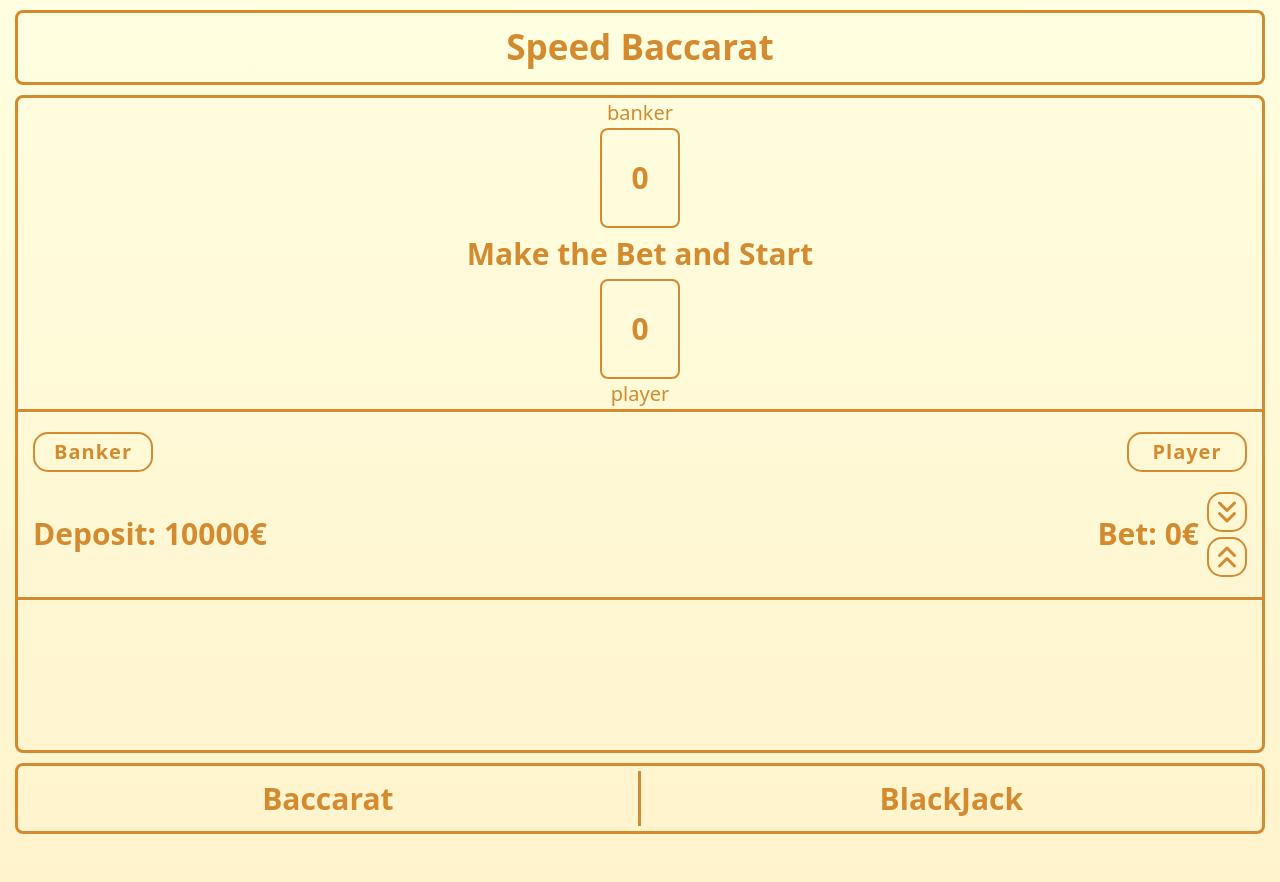
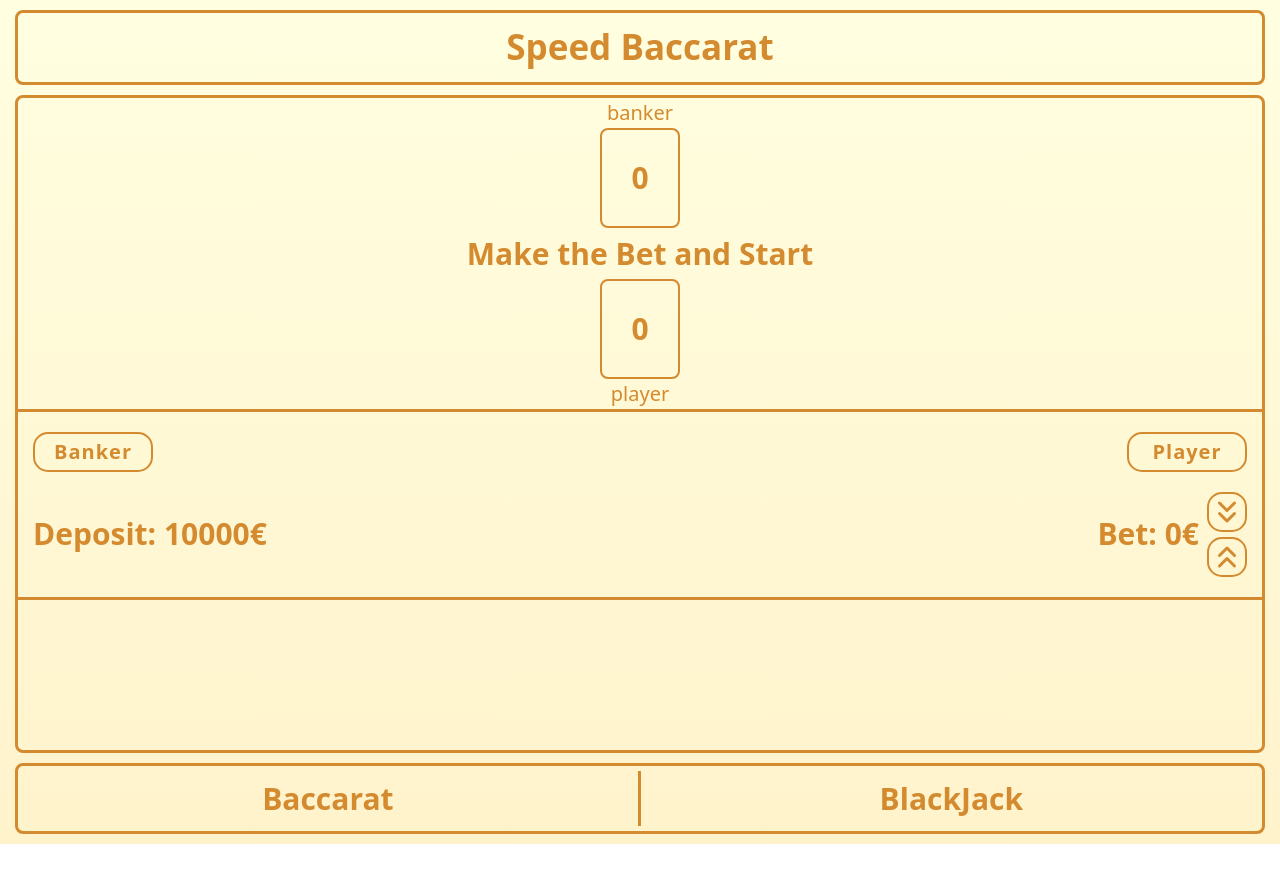
Before and after one commit to andreybyrsa/React-Card-Games, a React (Create React App) app: page / in a window 1280 px wide. Shown: the top 882 px of the page. After the commit the page ends 844 px from the top, so only its background shows below. Built offline with nearby package versions, Linux system fonts and the light colour scheme; the HTML template or start-up script is replaced by a standard one.

Commit message:
Поменял высоту для git hub pages

```diff
--- a/src/App.scss
+++ b/src/App.scss
@@ -1,6 +1,4 @@
 .wrapper-page {
-  height: 115vh;
-  width: 100vw;
   background: linear-gradient(to top, rgba(255, 237, 179, 0.68), rgba(255, 254, 208, 0.65));
 
   &__container {
```
